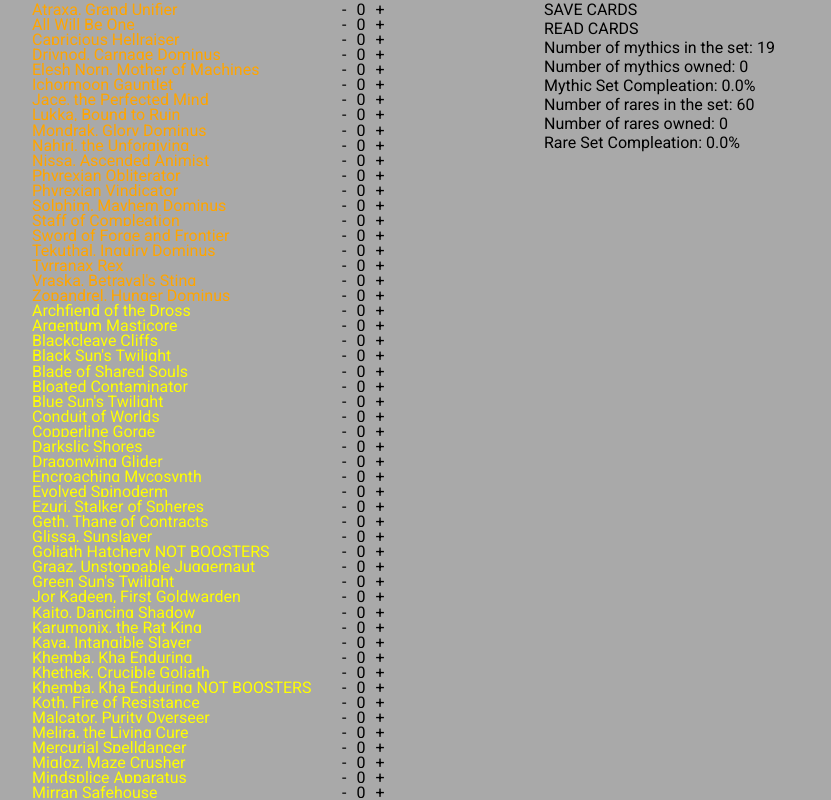
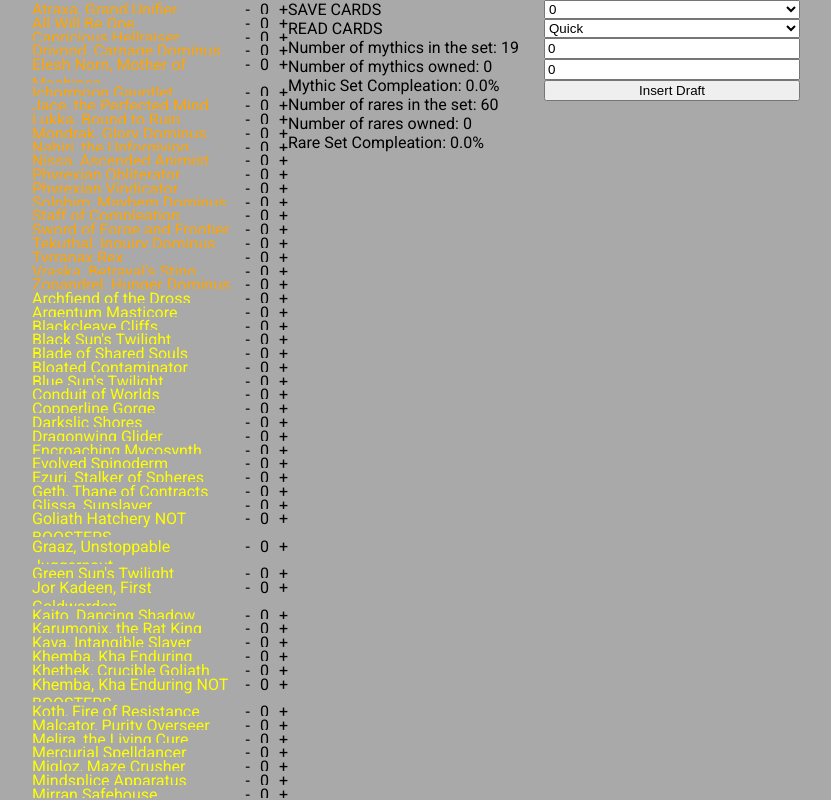
Before and after one commit to Lexacus/MTGA_Set_Collection_Helper, a React (Vite) app: page / in a window 1280 px wide. Shown: the top 800 px of the page, without its empty margins (96-927 px from the left). Built offline with nearby package versions, Linux system fonts and the light colour scheme.

Commit message:
feat: save and delete drafts

```diff
--- a/package.json
+++ b/package.json
@@ -11,8 +11,10 @@
   "dependencies": {
     "@emotion/styled": "^11.10.5",
     "@tanstack/react-query": "^4.24.6",
+    "dayjs": "^1.11.7",
     "react": "^18.2.0",
     "react-dom": "^18.2.0",
+    "react-hook-form": "^7.43.1",
     "react-router-dom": "^6.8.1",
     "zustand": "^4.3.2"
   },
--- a/src/pages/homepage.tsx
+++ b/src/pages/homepage.tsx
@@ -1,11 +1,15 @@
 import styled from "@emotion/styled";
 import { useQuery } from "@tanstack/react-query";
+import dayjs from "dayjs";
 import { useEffect, useMemo, useRef, useState } from "react";
+import { useForm } from "react-hook-form";
+import { SubmitHandler } from "react-hook-form/dist/types";
 import { shallow } from "zustand/shallow";
 import { FlexCol } from "../components/base.styles";
 import { CardCounter } from "../components/card.counter";
 import { Text } from "../components/text";
 import { useStore } from "../store";
+import { TDraft } from "../types";
 
 const FlexRow = styled.div`
   display: flex;
@@ -28,10 +32,24 @@
     return res.json().data;
   });
  */
-  const { cards, setCards } = useStore(
-    ({ cards, setCards }) => ({ cards, setCards }),
+  const { cards, drafts, setCards, setDrafts } = useStore(
+    ({ cards, drafts, setCards, setDrafts }) => ({
+      cards,
+      drafts,
+      setCards,
+      setDrafts,
+    }),
     shallow
   );
+
+  const { register, handleSubmit, setValue } = useForm<TDraft>({
+    defaultValues: {
+      raresDrafted: 0,
+      mythicsDrafted: 0,
+      type: "quick",
+      wins: 0,
+    },
+  });
 
   const noOfMythics = useMemo(() => {
     return (
@@ -54,20 +72,30 @@
   const saveCards = () => {
     console.log("Saving cards");
 
-    const data = JSON.stringify(cards);
+    const data = JSON.stringify({ cards: cards, drafts: drafts });
 
     const element = document.createElement("a");
     const file = new Blob([data], { type: "text/plain" });
+
     element.href = URL.createObjectURL(file);
     element.download = "mtg_sch_cards.json";
     document.body.appendChild(element); // Required for this to work in FireFox
     element.click();
+    URL.revokeObjectURL(element.href);
   };
 
   const cardsRef = useRef<HTMLInputElement>(null);
   const readCards = () => {
     cardsRef?.current?.click();
   };
+
+  const onSubmit: SubmitHandler<TDraft> = (data) => {
+    console.log(data);
+
+    drafts?.push({ ...data, date: dayjs().format("DD/MM/YYYY") });
+    setDrafts(drafts ?? []);
+  };
+
   return (
     <>
       <FlexRow>
@@ -88,16 +116,17 @@
             type="file"
             hidden
             onChange={async (e) => {
-              URL.revokeObjectURL(e.target.files?.[0] as any);
               const fileObject = URL.createObjectURL(
                 e.target.files?.[0] as any
               );
               console.log("fileobject created");
               const res = await fetch(fileObject);
               console.log("res awaited");
-
-              setCards(await res.json());
+              const awaitedJson = await res.json();
+              setCards(awaitedJson.cards);
+              setDrafts(awaitedJson.drafts);
               console.log("json parsed", await res.json());
+              URL.revokeObjectURL(fileObject);
             }}
           ></input>
           <Text>Number of mythics in the set: 19</Text>
@@ -115,6 +144,48 @@
               "%"}
           </Text>
         </FlexCol>
+        <FlexCol>
+          <form
+            onSubmit={handleSubmit(onSubmit)}
+            style={{ display: "flex", flexDirection: "column" }}
+          >
+            <select {...register("wins")} placeholder="Wins">
+              <option value={0}>0</option>
+              <option value={1}>1</option>
+              <option value={2}>2</option>
+              <option value={3}>3</option>
+              <option value={4}>4</option>
+              <option value={5}>5</option>
+              <option value={6}>6</option>
+              <option value={7}>7</option>
+            </select>
+            <select {...register("type")}>
+              <option value={"premier"}>Premier/Traditional</option>
+              <option value={"quick"}>Quick</option>
+            </select>
+            <input {...register("raresDrafted")} placeholder="No. of rares" />
+            <input
+              {...register("mythicsDrafted")}
+              placeholder="No. of mythics"
+            />
+
+            <button type="submit">Insert Draft</button>
+          </form>
+        </FlexCol>
+        <FlexCol>
+          {drafts?.map((draft, i) => (
+            <FlexRow
+              onClick={() => {
+                console.log("ok");
+                const newDrafts = drafts.filter((x, index) => index !== i);
+                setDrafts(newDrafts);
+              }}
+            >
+              <Text>{draft.wins}</Text>
+              <Text>{draft.date}</Text>
+            </FlexRow>
+          ))}
+        </FlexCol>
       </FlexRow>
     </>
   );
--- a/src/store.ts
+++ b/src/store.ts
@@ -1,11 +1,13 @@
 import { create, StateCreator } from "zustand";
-import { TCard } from "./types";
+import { TCard, TDraft } from "./types";
 import { persist } from "zustand/middleware";
 import { data } from "./temp.card.data";
 
 interface StoreType {
   cards: TCard[] | undefined;
   setCards: (cards: TCard[]) => void;
+  drafts: TDraft[] | undefined;
+  setDrafts: (drafts: TDraft[]) => void;
 }
 
 export const useStore = create<StoreType>(
@@ -13,6 +15,8 @@
     (set) => ({
       cards: data,
       setCards: (cards) => set({ cards }),
+      drafts: undefined,
+      setDrafts: (drafts) => set({ drafts }),
     }),
     { name: "mtga-helper-storage" }
   ) as StateCreator<StoreType, [], [], StoreType>
```
Also changed, not shown: src/types.ts (+12 -4 lines), 1 other file (tests, documents, lock files or other folders).
